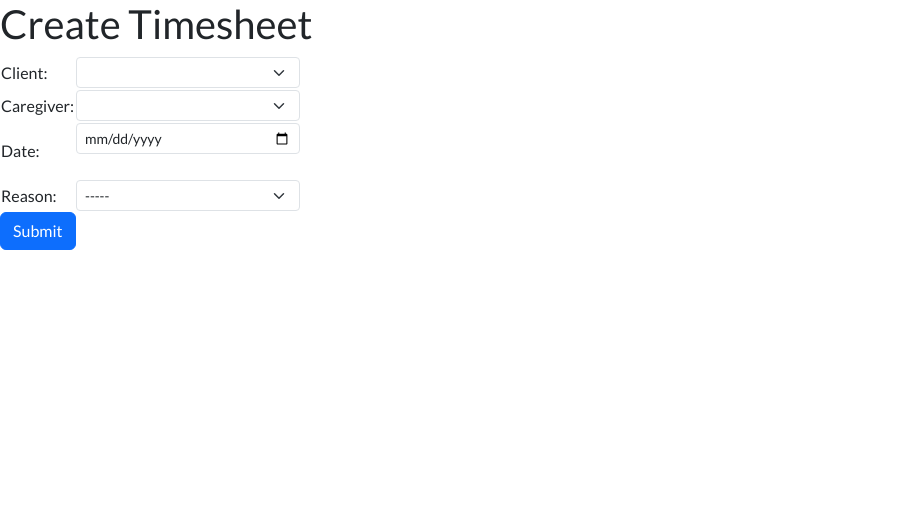
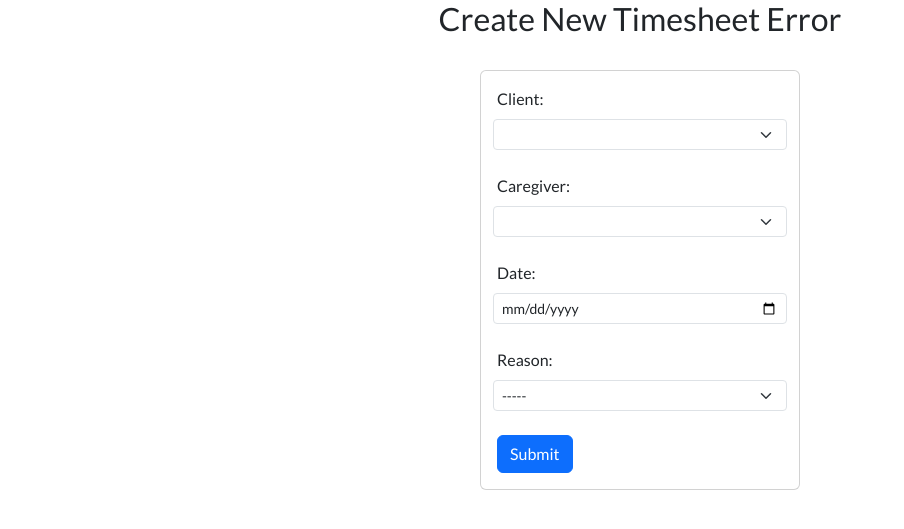
Before and after one commit to risharmaa/timesheet-error-tracker, a Flask app: page /createtimesheet in a window 1280 px wide. Shown: the part 102-631 px from the top of the page, without its empty margins (0-904 px from the left). Run offline with Flask 3, Linux system fonts and the light colour scheme; a user stored in the database is signed in; data comes from the database, SQL or seed files in the repository.

Commit message:
updated create_timesheet form to be within a card

```diff
--- a/templates/create_timesheet.html
+++ b/templates/create_timesheet.html
@@ -63,36 +63,36 @@
         {% endfor %}
         {% endif %}
         {% endwith %}
-        <h1>Create Timesheet</h1>
+
+        <h2 style="text-align: center;">Create New Timesheet Error</h2><br>
+        <div class="card" style="width: 20rem; margin: auto;">
+            <div class="card-body">
             <form action="/createtimesheet" method = "POST">
-        <table>
-          <tr>
-            <td><label for="client">Client:</label></td>
-            <td><input type="text" list="client" id="client-input" name="client_id" class="form-select form-select-sm">
+              <div class="row g-2 align-items-end">
+                <label for="client">Client:</label>
+                <input type="text" list="client" id="client-input" name="client_id" class="form-select form-select-sm">
                 <datalist id="client">
                   {% for c in cl_list %}
                     <option value="{{ c.userid }}" label="{{ c.fname }} {{ c.lname }}"></option>
                   {% endfor %}
                 </datalist>
-          </td>
-          </tr>
-          <tr>
-            <td><label for="caregiver">Caregiver:</label></td>
-            <td><input type="text" list="caregiver" id="caregiver-input" name="caregiver_id" class="form-select form-select-sm">
+              </div><br>
+              <div class="row g-2 align-items-end">
+                <label for="caregiver">Caregiver:</label>
+                <input type="text" list="caregiver" id="caregiver-input" name="caregiver_id" class="form-select form-select-sm">
                 <datalist id="caregiver">
                   {% for c in cr_list %}
                     <option value="{{ c.userid }}" label="{{ c.fname }} {{ c.lname }}"></option>
                   {% endfor %}
                 </datalist>
-          </td>
-          </tr>
-          <tr>
-            <td><label for="date">Date:</label></td>
-            <td><input type="date" name="date" class="form-control form-control-sm" required><br></td>
-          </tr>
-          <tr>
-            <td><label for="reason">Reason:</label></td>
-            <td><select class = "form-select form-select-sm" name="reason" id = "reason" required>
+              </div><br>
+              <div class="row g-2 align-items-end">
+                <label for="date">Date:</label>
+                <input type="date" name="date" class="form-control form-control-sm" required>
+              </div><br>
+              <div class="row g-2 align-items-end">
+                <label for="reason">Reason:</label>
+                <select class = "form-select form-select-sm" name="reason" id = "reason" required>
                   <option value="">-----</option>
                   <option value="Out of window clock-in">Out of window clock-in</option>
                   <option value="Out of window clock-out">Out of window clock-out</option>
@@ -102,11 +102,11 @@
                   <option value="Missing clock-out">Missing clock-out</option>
                   <option value="Tasks not noted">Tasks not noted</option>
                   <option value="Not enough tasks noted">Not enough tasks noted</option>
-            </select></td>
-          </tr>
-        </table>
+                </select>
+              </div><br>
               <input type="submit" name="submit" class = "btn btn-primary">
             </form>
-
+          </div>
+        </div>
     </body>
 </html>
```
Lines whose indentation alone changed are shown as unchanged.
